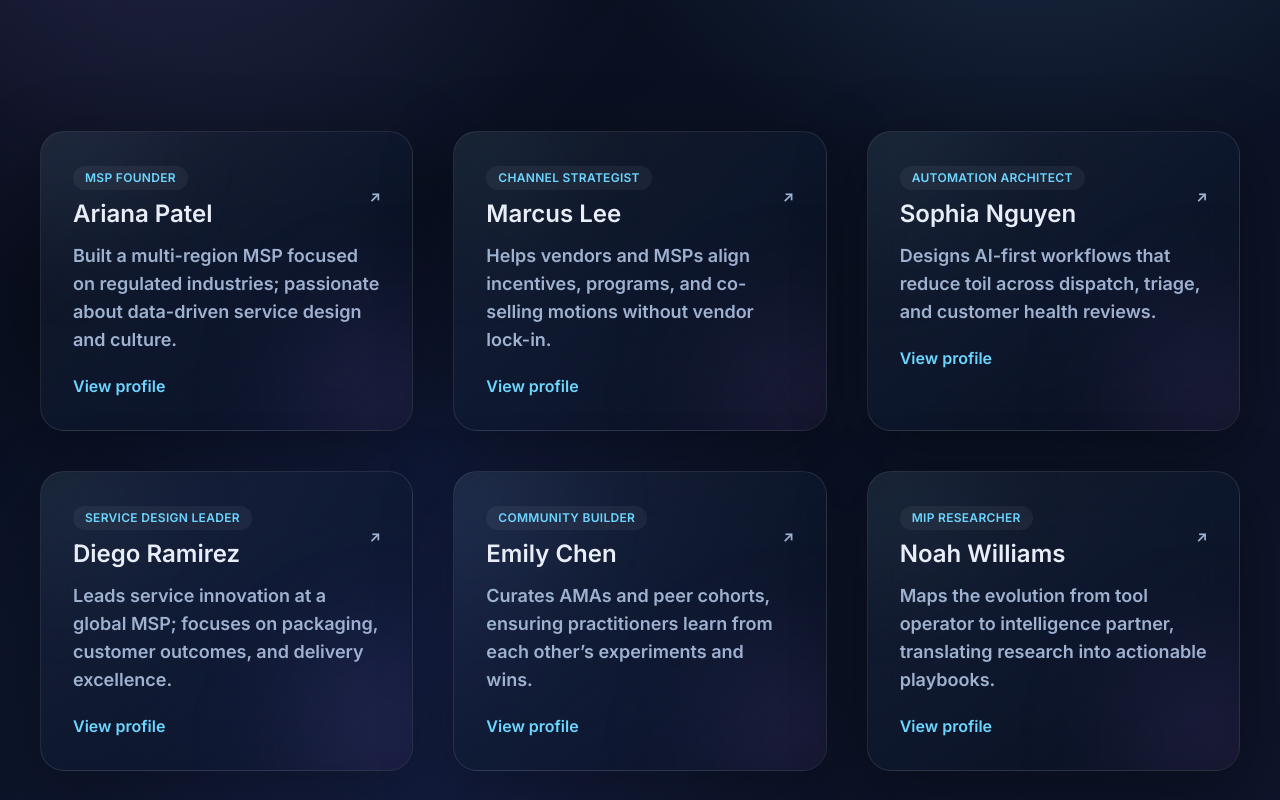
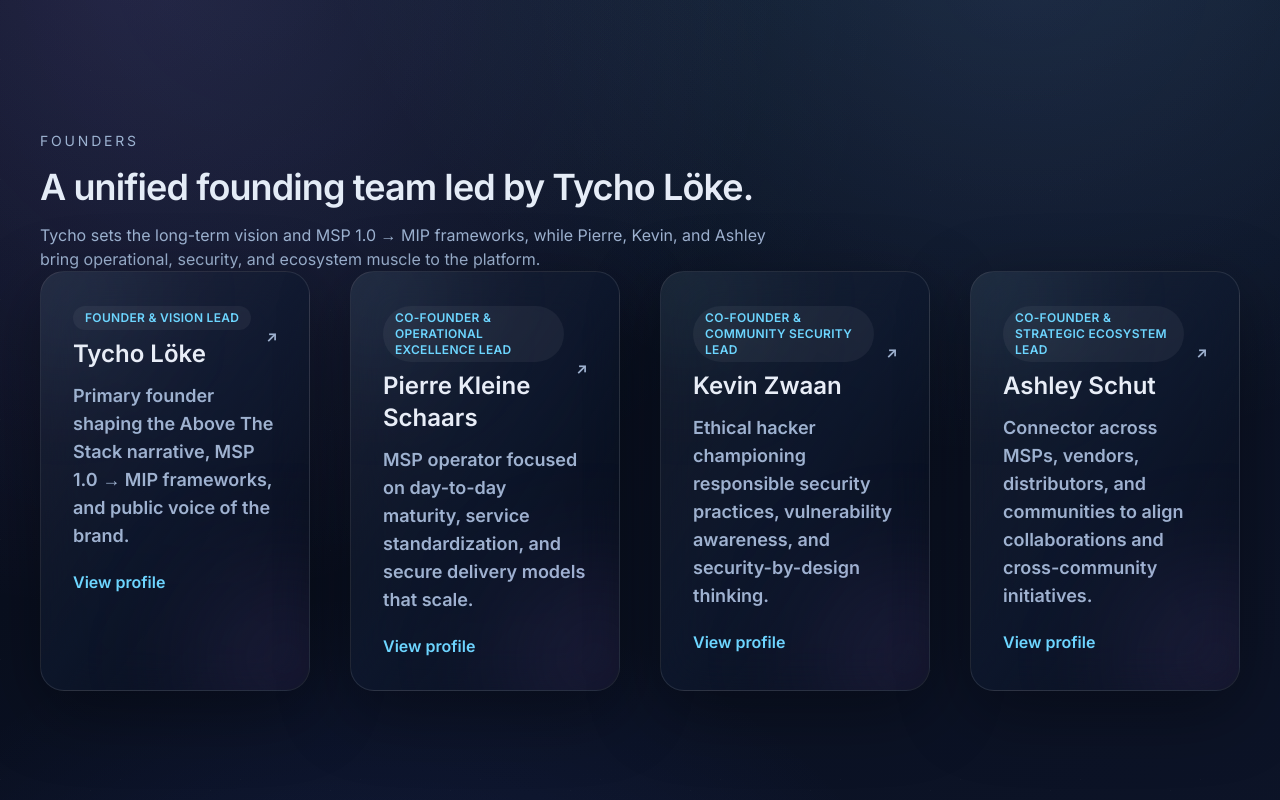
Before and after one commit to Above-The-Stack/main-site-v1, a Next.js app: page /contributors in a window 1280 px wide. Shown: the part 540-1340 px from the top of the page. Built offline with nearby package versions, Linux system fonts and the light colour scheme; no server answers.

Commit message:
Add Above The Stack content updates

```diff
--- a/app/(routes)/contributors/page.tsx
+++ b/app/(routes)/contributors/page.tsx
@@ -1,7 +1,7 @@
 import Link from "next/link";
 import { Card } from "@/components/Card";
 import { Section } from "@/components/Section";
-import { contributorItems } from "@/lib/data";
+import { contributorItems, founderItems } from "@/lib/data";
 
 export default function ContributorsPage() {
   const portalUrl = process.env.NEXT_PUBLIC_PORTAL_URL || "https://portal.abovethestack.com";
@@ -12,9 +12,9 @@ export default function ContributorsPage() {
         <div className="grid gap-10 lg:grid-cols-[1.05fr_0.95fr] lg:items-center">
           <div className="space-y-4">
             <p className="text-sm uppercase tracking-[0.2em] text-muted">Contributors</p>
-            <h1 className="section-title">Practitioners, researchers, and community hosts.</h1>
+            <h1 className="section-title">Founders, operators, and community hosts.</h1>
             <p className="section-subtitle">
-              The humans building Above The Stack alongside the community. Meet the people behind the research, events, and playbooks.
+              Meet the leadership shaping Above The Stack and the practitioners who keep the research, events, and playbooks grounded in real MSP work.
             </p>
           </div>
           <div className="card-surface p-8">
@@ -29,6 +29,36 @@ export default function ContributorsPage() {
               Open the portal
             </Link>
           </div>
+        </div>
+      </Section>
+
+      <Section>
+        <div className="space-y-4">
+          <p className="text-sm uppercase tracking-[0.2em] text-muted">Founders</p>
+          <h2 className="section-title">A unified founding team led by Tycho Löke.</h2>
+          <p className="section-subtitle">
+            Tycho sets the long-term vision and MSP 1.0 → MIP frameworks, while Pierre, Kevin, and Ashley bring operational, security, and ecosystem muscle to the platform.
+          </p>
+        </div>
+        <div className="card-grid md:grid-cols-2 lg:grid-cols-4">
+          {founderItems.map((founder) => (
+            <Card
+              key={founder.username}
+              title={founder.name}
+              description={founder.bio}
+              tag={founder.role}
+              href={`${portalUrl}/u/${founder.username}`}
+            >
+              <Link
+                href={`${portalUrl}/u/${founder.username}`}
+                target="_blank"
+                rel="noreferrer"
+                className="text-accent hover:underline"
+              >
+                View profile
+              </Link>
+            </Card>
+          ))}
         </div>
       </Section>
 
--- a/app/(routes)/events/page.tsx
+++ b/app/(routes)/events/page.tsx
@@ -15,7 +15,7 @@ export default function EventsPage() {
             <p className="text-sm uppercase tracking-[0.2em] text-muted">Events & cohorts</p>
             <h1 className="section-title">Curated live experiences for operators.</h1>
             <p className="section-subtitle">
-              AMAs, workshops, and roundtables designed to help you ship better offers, automation, and culture.
+              AMAs, workshops, and roundtables built around MSP evolution, channel strategy, security, and culture—always vendor-neutral and community-led.
             </p>
           </div>
           <div className="card-surface p-8">
@@ -23,7 +23,8 @@ export default function EventsPage() {
             <ul className="mt-4 space-y-3 text-muted">
               <li>• Practical sessions with templates you can copy.</li>
               <li>• Operator-only rooms—no vendor pitches.</li>
-              <li>• Access to recordings and summaries in the portal.</li>
+              <li>• Access to recordings, recaps, and registration links in the portal.</li>
+              <li>• Monthly themed discussions and quarterly roundtables.</li>
             </ul>
           </div>
         </div>
--- a/app/(routes)/resources/page.tsx
+++ b/app/(routes)/resources/page.tsx
@@ -9,9 +9,9 @@ export default function ResourcesPage() {
         <div className="grid gap-10 lg:grid-cols-[1.05fr_0.95fr] lg:items-center">
           <div className="space-y-4">
             <p className="text-sm uppercase tracking-[0.2em] text-muted">Resource vault</p>
-            <h1 className="section-title">Operator-ready playbooks, checklists, and templates.</h1>
+            <h1 className="section-title">Vendor-neutral playbooks for modern MSP leaders.</h1>
             <p className="section-subtitle">
-              Each asset is designed to drop into your operating rhythm—complete with facilitation notes, cadences, and KPIs.
+              Practical, community-built guides that live inside the portal—designed to help you evolve services, GTM, and culture without vendor bias.
             </p>
           </div>
           <div className="card-surface p-8">
@@ -28,6 +28,23 @@ export default function ResourcesPage() {
       </Section>
 
       <Section>
+        <div className="card-surface grid gap-6 p-8 md:grid-cols-[1fr_1fr] md:items-center">
+          <div className="space-y-3">
+            <p className="text-sm uppercase tracking-[0.2em] text-muted">Access model</p>
+            <h2 className="section-title">Download through the community portal.</h2>
+            <p className="section-subtitle">
+              Join free to access playbook cards, summaries, and download links. Premium tiers can be layered on later for closed roundtables or advisory cohorts.
+            </p>
+          </div>
+          <div className="grid gap-3 text-sm text-muted">
+            <div className="rounded-2xl border border-white/10 bg-white/5 px-4 py-3">• Community access is free with a portal account.</div>
+            <div className="rounded-2xl border border-white/10 bg-white/5 px-4 py-3">• Playbooks live inside the portal—not as public files.</div>
+            <div className="rounded-2xl border border-white/10 bg-white/5 px-4 py-3">• Expect practical checklists, frameworks, and culture-first guidance.</div>
+          </div>
+        </div>
+      </Section>
+
+      <Section>
         <div className="card-grid md:grid-cols-2 lg:grid-cols-3">
           {resourceItems.map((item) => (
             <Card key={item.title} title={item.title} description={item.description} tag={item.tag} href={item.href} />
--- a/app/(routes)/vision/page.tsx
+++ b/app/(routes)/vision/page.tsx
@@ -14,6 +14,15 @@ const themes = [
     title: "Culture, Talent & Performance",
     description: "Building teams who can experiment, ship improvements, and deliver consistent experiences.",
   },
+];
+
+const values = [
+  "Vendor-neutrality: what’s best for providers and customers comes before tools.",
+  "Intelligence-driven: insight, analysis, and advisory value over tickets and noise.",
+  "Community-powered: practitioners lead the conversation, not vendors.",
+  "Future-focused: built for the next 2–5 years of the channel, not last year’s playbook.",
+  "Practical over theoretical: playbooks, checklists, and action steps you can ship.",
+  "Culture before technology: people, mindset, and leadership as the differentiator.",
 ];
 
 export default function VisionPage() {
@@ -43,6 +52,43 @@ export default function VisionPage() {
       </Section>
 
       <Section>
+        <div className="grid gap-8 lg:grid-cols-[1fr_1fr] lg:items-start">
+          <div className="space-y-4">
+            <p className="text-sm uppercase tracking-[0.2em] text-muted">Mission</p>
+            <h2 className="section-title">Elevate the MSP industry above the tool stack.</h2>
+            <p className="section-subtitle">
+              We create a vendor-neutral space where leaders, operators, and practitioners can think beyond their tooling, share intelligence, and access concrete playbooks that drive modern service delivery.
+            </p>
+          </div>
+          <div className="space-y-4">
+            <p className="text-sm uppercase tracking-[0.2em] text-muted">Vision</p>
+            <div className="card-surface p-6">
+              <p className="text-lg text-foreground">
+                The most trusted collective of minds shaping the future of the IT channel and defining what it means to be a modern service provider.
+              </p>
+              <p className="mt-3 text-muted">
+                We aim to be the reference for evolving into a Managed Intelligence Provider (MIP) with services, culture, and strategy built for the next decade.
+              </p>
+            </div>
+          </div>
+        </div>
+      </Section>
+
+      <Section>
+        <div className="space-y-6">
+          <h2 className="section-title">Core values</h2>
+          <p className="section-subtitle">The principles guiding our playbooks, events, and community interactions.</p>
+          <div className="grid gap-3 md:grid-cols-2">
+            {values.map((value) => (
+              <div key={value} className="rounded-2xl border border-white/10 bg-white/5 px-4 py-3 text-sm text-muted">
+                {value}
+              </div>
+            ))}
+          </div>
+        </div>
+      </Section>
+
+      <Section>
         <div className="space-y-6">
           <h2 className="section-title">Future themes</h2>
           <p className="section-subtitle">Pillars we are actively researching and building with the community.</p>
--- a/lib/data.ts
+++ b/lib/data.ts
@@ -2,64 +2,86 @@ import { Contributor, EventItem, Resource } from "./types";
 
 export const resourceItems: Resource[] = [
   {
-    title: "MSP Operating System Playbook",
-    description: "A guided blueprint to systemize delivery, account management, and leadership cadences.",
+    title: "Channel 101 Playbook: Understanding the IT Channel Ecosystem",
+    description:
+      "A foundational guide to how MSPs, vendors, distributors, marketplaces, and ISVs work together across the channel.",
     tag: "Playbook",
-    href: "#",
+    href: "https://portal.abovethestack.com",
   },
   {
-    title: "Managed Intelligence Provider Checklist",
-    description: "Step-by-step checklist to transition from reactive service desk to proactive intelligence partner.",
-    tag: "Checklist",
-    href: "#",
+    title: "MSP Evolution Playbook: From 1.0 to MIP",
+    description:
+      "A strategic roadmap from break/fix to platform-driven MIP, covering shifts in identity, service model, and operations.",
+    tag: "Playbook",
+    href: "https://portal.abovethestack.com",
   },
   {
-    title: "Pricing & Packaging Framework",
-    description: "Model different service packages with value-based positioning and predictable margins.",
-    tag: "Framework",
-    href: "#",
+    title: "MSP Playbook: Positioning Your Services in 2025",
+    description:
+      "Outcome-first guidance for packaging services, sharpening value propositions, and setting near-term GTM priorities.",
+    tag: "Playbook",
+    href: "https://portal.abovethestack.com",
   },
   {
-    title: "AI Service Design Templates",
-    description: "Templates to incorporate automation, copilots, and data services across the MSP lifecycle.",
-    tag: "Templates",
-    href: "#",
-  },
-  {
-    title: "Sales Enablement Narrative",
-    description: "Story-driven deck structure to communicate the Above The Stack mindset to prospects.",
+    title: "M&A MSP 2025 Playbook: Seizing Opportunities in the Dutch Market",
+    description:
+      "Practical advice on readiness, valuation drivers, and timing for MSPs exploring exits, sales, or acquisitions in NL.",
     tag: "Playbook",
-    href: "#",
-  },
-  {
-    title: "Security & Compliance Runbooks",
-    description: "Operational runbooks that balance risk, resilience, and the modern co-managed stack.",
-    tag: "Runbook",
-    href: "#",
+    href: "https://portal.abovethestack.com",
   },
 ];
 
 export const eventItems: EventItem[] = [
   {
-    title: "AMA: Building the Managed Intelligence Provider",
-    date: "2025-02-12",
-    location: "Virtual • Live on Discourse",
-    description: "A live session unpacking the MIP model with real-world playbooks and audience Q&A.",
-    link: "#",
+    title: "Roundtable: From MSP 1.0 to Managed Intelligence Provider",
+    date: "2025-02-20",
+    location: "Online • Community Portal",
+    description:
+      "Founding team-led discussion on the MSP 1.0 → 2.0 → MIP journey with practical steps for service, ops, and identity.",
+    link: "https://portal.abovethestack.com",
   },
   {
-    title: "Cohort: Modern Service Packaging",
-    date: "2025-03-05",
-    location: "Virtual • 4-week sprint",
-    description: "Workshop series to redesign your offers, pricing, and value narrative.",
-    link: "#",
+    title: "Channel Deep Dive: Partner Models & Ecosystem Plays",
+    date: "2025-03-12",
+    location: "Online • Live",
+    description:
+      "Exploring vendor-neutral partner models, co-selling motions, and distributor relationships for modern MSPs.",
+    link: "https://portal.abovethestack.com",
   },
   {
-    title: "Roundtable: AI & Automation for MSPs",
-    date: "2025-04-10",
-    location: "Hybrid • Austin + Virtual",
-    description: "Operators share real automation wins across onboarding, NOC, and customer success.",
-    link: "#",
+    title: "Security Culture AMA with Kevin Zwaan",
+    date: "2025-03-27",
+    location: "Online • Portal Stage",
+    description:
+      "Responsible security practices, ethical hacking lessons, and how to embed security-by-design in MSP delivery.",
+    link: "https://portal.abovethestack.com",
+  },
+];
+
+export const founderItems: Contributor[] = [
+  {
+    name: "Tycho Löke",
+    role: "Founder & Vision Lead",
+    bio: "Primary founder shaping the Above The Stack narrative, MSP 1.0 → MIP frameworks, and public voice of the brand.",
+    username: "tycho",
+  },
+  {
+    name: "Pierre Kleine Schaars",
+    role: "Co-Founder & Operational Excellence Lead",
+    bio: "MSP operator focused on day-to-day maturity, service standardization, and secure delivery models that scale.",
+    username: "pierre",
+  },
+  {
+    name: "Kevin Zwaan",
+    role: "Co-Founder & Community Security Lead",
+    bio: "Ethical hacker championing responsible security practices, vulnerability awareness, and security-by-design thinking.",
+    username: "kevin",
+  },
+  {
+    name: "Ashley Schut",
+    role: "Co-Founder & Strategic Ecosystem Lead",
+    bio: "Connector across MSPs, vendors, distributors, and communities to align collaborations and cross-community initiatives.",
+    username: "ashley",
   },
 ];
 
@@ -67,13 +89,13 @@ export const contributorItems: Contributor[] = [
   {
     name: "Ariana Patel",
     role: "MSP Founder",
-    bio: "Built a multi-region MSP focused on regulated industries; passionate about data-driven service design and culture.",
+    bio: "Multi-region MSP leader focused on regulated industries, data-driven service design, and culture-first delivery.",
     username: "ariana",
   },
   {
     name: "Marcus Lee",
     role: "Channel Strategist",
-    bio: "Helps vendors and MSPs align incentives, programs, and co-selling motions without vendor lock-in.",
+    bio: "Aligns incentives and partner motions between MSPs, vendors, and distributors without vendor lock-in.",
     username: "marcus",
   },
   {
@@ -83,21 +105,15 @@ export const contributorItems: Contributor[] = [
     username: "sophia",
   },
   {
-    name: "Diego Ramirez",
-    role: "Service Design Leader",
-    bio: "Leads service innovation at a global MSP; focuses on packaging, customer outcomes, and delivery excellence.",
-    username: "diego",
-  },
-  {
-    name: "Emily Chen",
-    role: "Community Builder",
-    bio: "Curates AMAs and peer cohorts, ensuring practitioners learn from each other’s experiments and wins.",
-    username: "emily",
-  },
-  {
     name: "Noah Williams",
     role: "MIP Researcher",
     bio: "Maps the evolution from tool operator to intelligence partner, translating research into actionable playbooks.",
     username: "noah",
   },
+  {
+    name: "Emily Chen",
+    role: "Community Builder",
+    bio: "Hosts AMAs, panels, and roundtables so practitioners can learn from each other’s experiments and wins.",
+    username: "emily",
+  },
 ];
```
